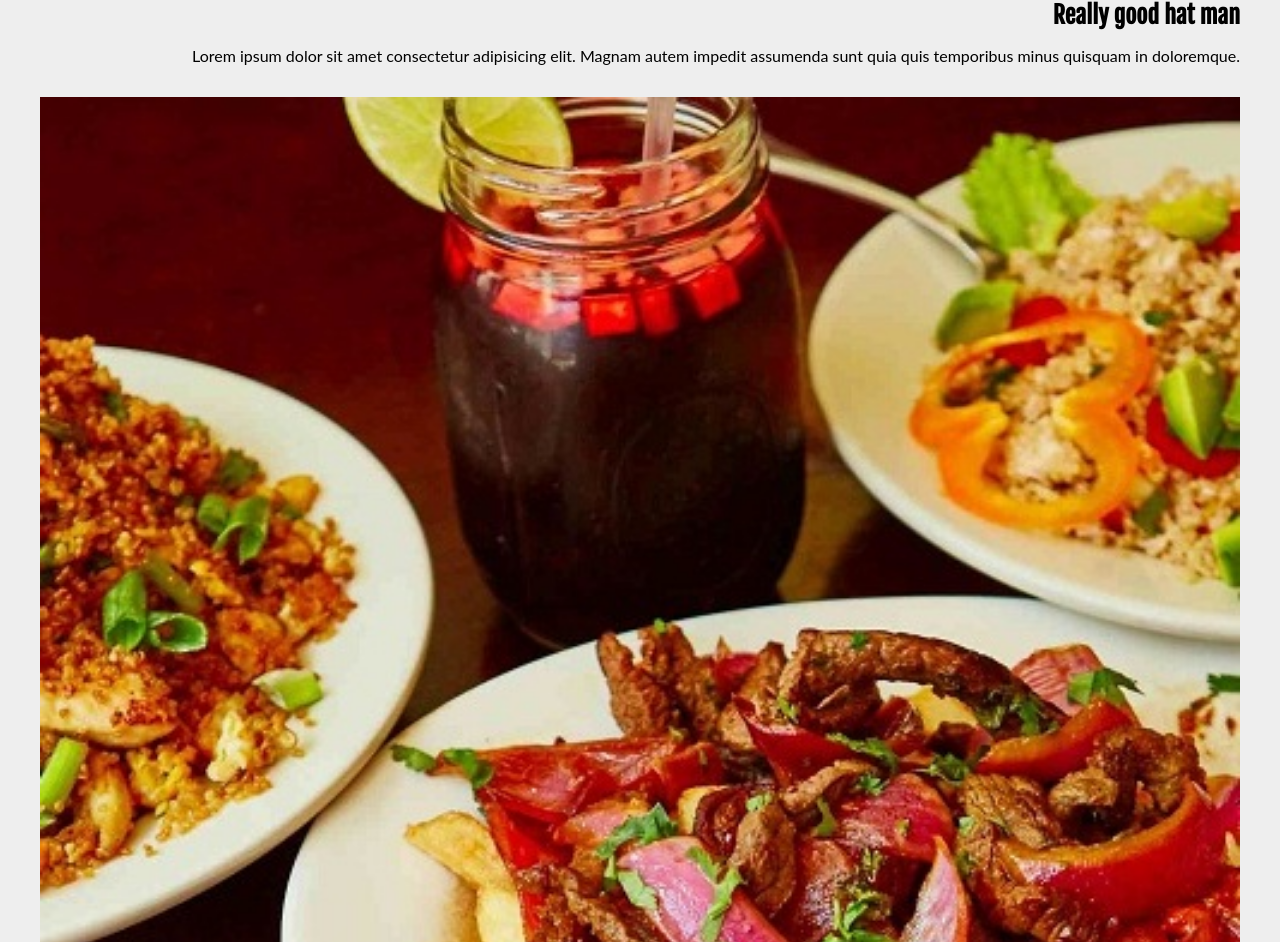
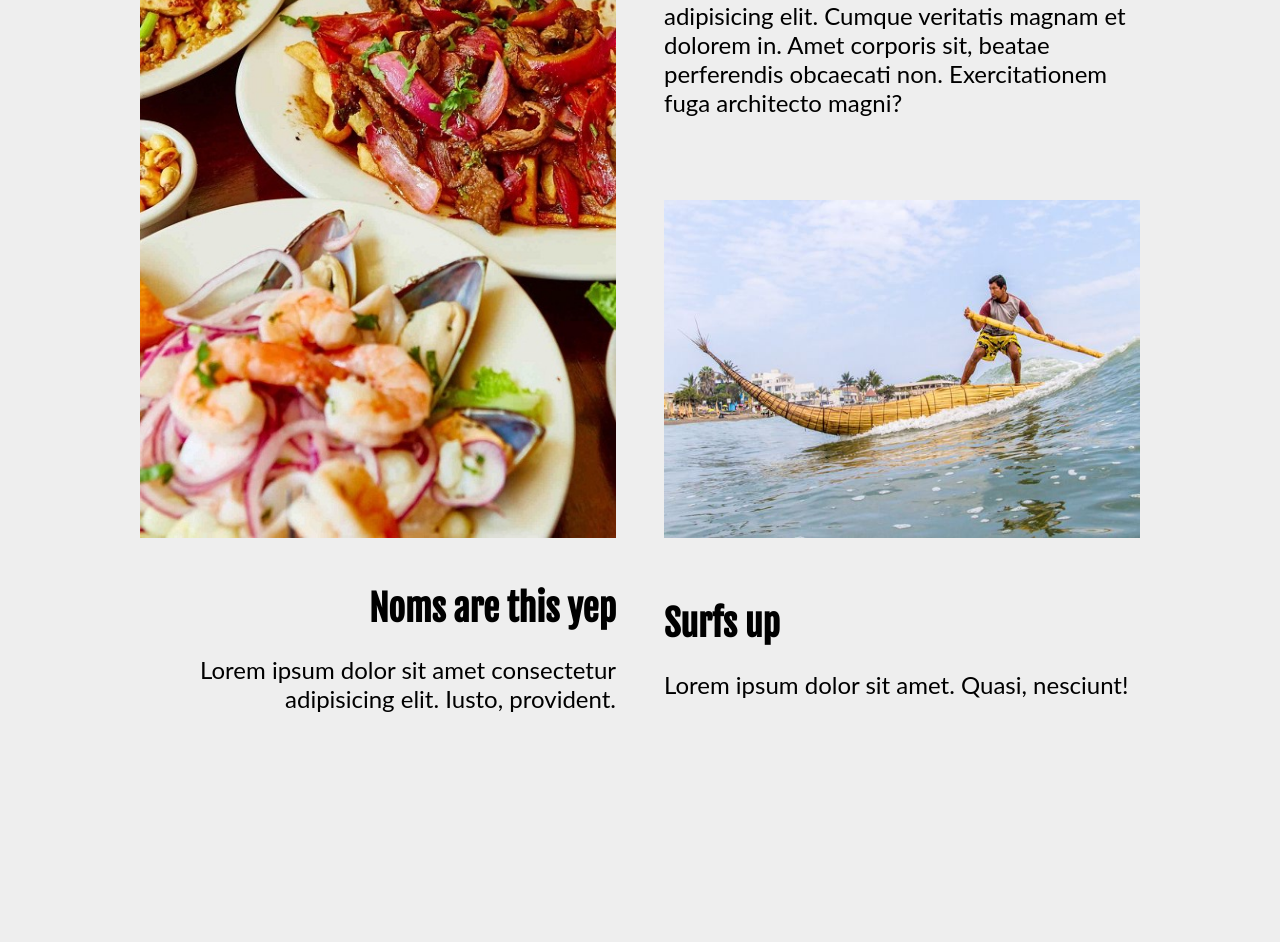
Before and after one commit to dkennell/ui-mini-project-3, a plain HTML site: page index.html in a window 1280 px wide. Shown: the part 863-1805 px from the top of the page. After the commit the page ends 1648 px from the top, so only its background shows below. Drawn offline with Linux system fonts and the light colour scheme.

Commit message:
Build out grid for desktop view

```diff
--- a/index.html
+++ b/index.html
@@ -5,31 +5,31 @@
 
 <main class="main">
     <h1 class="page-title">Some interesting pictures from Peru</h1>
-    <img class="featured-img" src="images/z6auxrgtxgmjjaygcnju.jpg" alt="Screaming soccer fan wearing aztec-style crown and brandishing a golden scepter">
+    <img class="featured-img feature-img-1" src="images/z6auxrgtxgmjjaygcnju.jpg" alt="Screaming soccer fan wearing aztec-style crown and brandishing a golden scepter">
     <div class="img-description-container">
         <div class="img-description img-description-1">
             <h2 class="img-description__title">Really good hat man</h2>
             <p class="img-description__content">Lorem ipsum dolor sit amet consectetur adipisicing elit. Magnam autem impedit assumenda sunt quia quis temporibus minus quisquam in doloremque.</p>
         </div>
     </div>
-    <img class="featured-img" src="images/foods.jpeg" alt="Table crowded with plates of Peruvian food">
+    <img class="featured-img feature-img-2" src="images/book2-7.jpg" alt="Man in traditional Aztec garb strolling through the streets">
     <div class="img-description-container">
         <div class="img-description img-description-2">
+            <h2 class="img-description__title">Customary chill</h2>
+            <p class="img-description__content">Lorem ipsum dolor sit amet consectetur adipisicing elit. Cumque veritatis magnam et dolorem in. Amet corporis sit, beatae perferendis obcaecati non. Exercitationem fuga architecto magni?</p>
+        </div>
+    </div>
+    <img class="featured-img feature-img-3" src="images/foods.jpeg" alt="Table crowded with plates of Peruvian food">
+    <div class="img-description-container">
+        <div class="img-description img-description-3">
             <h2 class="img-description__title">Noms are this yep</h2>
             <p class="img-description__content">Lorem ipsum dolor sit amet consectetur adipisicing elit. Iusto, provident.</p>
         </div>
     </div>
-    <img class="featured-img" src="images/peruvian-traditional-clothes-poncho.jpg" alt="Man in traditional Aztec garb strolling through the streets">
-    <div class="img-description-container">
-        <div class="img-description img-description-3">
-            <h2 class="img-description__title">Customary chill</h2>
-            <p class="img-description__content">Lorem ipsum dolor sit amet consectetur adipisicing elit. Cumque veritatis magnam et dolorem in. Amet corporis sit, beatae perferendis obcaecati non. Exercitationem fuga architecto magni?</p>
-        </div>
-    </div>
-    <img class="featured-img" src="images/caballitodetotora3.jpg" alt="Grinning kid surfing on a bundle of reeds, steering with a big stick">
+    <img class="featured-img feature-img-4" src="images/88780b619beacaa7b074d7e973c581ea.jpg" alt="Grinning kid surfing on a bundle of reeds, steering with a big stick">
     <div class="img-description-container">
         <div class="img-description img-description-4">
-            <h2 class="img-description__title">Urfs Sup</h2>
+            <h2 class="img-description__title">Surfs up</h2>
             <p class="img-description__content">Lorem ipsum dolor sit amet. Quasi, nesciunt!</p>
         </div>
     </div>
--- a/styles.scss
+++ b/styles.scss
@@ -16,12 +16,19 @@ h2, p {
 
 .main {
     display: grid;
-    margin: 2em;
-    grid-gap: 1em;
+    grid-gap: 3em;
+    max-width: 1000px;
+    margin: 3em auto;
+    align-items: center;
+
+    @media (min-width: 1200px) {
+        grid-template-columns: 1fr 1fr;
+    }
+
 }
 
 .page-title {
-    font-size: 2.2em;
+    font-size: 2.5em;
     font-family: 'Fjalla One', sans-serif;
     text-transform: uppercase;
 
@@ -33,10 +40,12 @@ h2, p {
         background-color: 6817ba;
         margin-top: .5em;
     }
-}
 
-.featured-img {
-    width: 100%;
+    @media (min-width: 1200px) {
+        grid-area: 1 / 2;
+        font-size: 3.5em;
+        align-self: center;
+    }
 }
 
 .img-description-container {
@@ -54,8 +63,44 @@ h2, p {
     &__title {
         font-family: 'Fjalla One', sans-serif;
     }
+
+    @media (min-width: 1200px) {
+        font-size: 1.5em;
+    }
+}
+
+.featured-img {
+    width: 100%;
+    @media (min-width: 1200px) {
+        height: 100%;
+        overflow: hidden;
+    }
+}
+
+.feature-img-1 {
+    @media (min-width: 1200px) {
+        grid-area: 1 / 1 / 2 / 2;
+    }
+}
+
+.feature-img-2 {
+    @media (min-width: 1200px) {
+        grid-area: 2 / 2 / 4 / 3;
+    }
+}
+
+.feature-img-3 {
+    @media (min-width: 1200px) {
+        grid-area: 3 / 1 / 6 / 2;
+    }
+}
+
+.feature-img-4 {
+    @media (min-width: 1200px) {
+        grid-area: 5 / 2 / 6 / 3;
+    }
 }
 
 .img-description-2, .img-description-4 {
-    text-align: left;
+    text-align: start;
 }
```
Also changed, not shown: styles.css, 2 other files.
